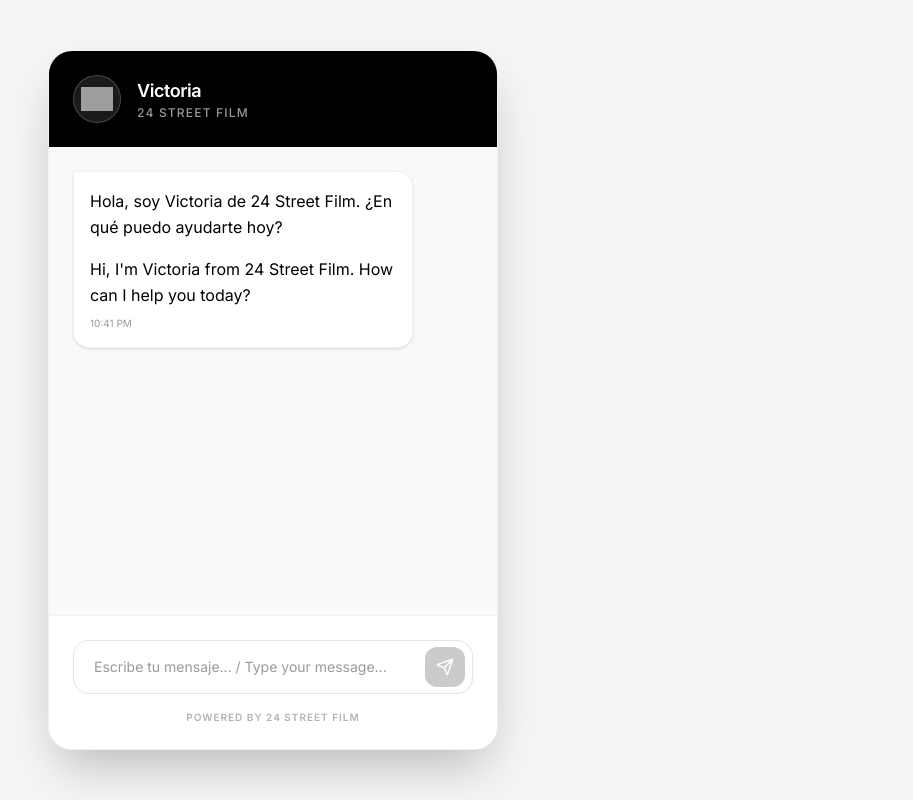
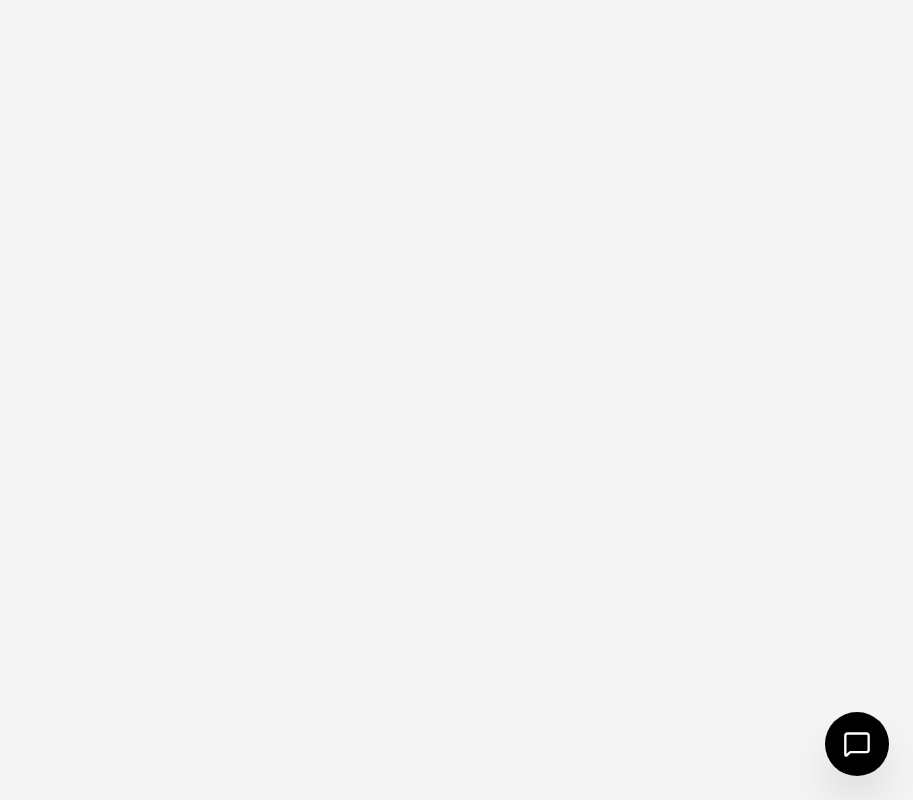
Before and after one commit to victorleyvatv/victoria-24streetfilm-chatbot, a React (Vite) app: page / in a window 1280 px wide. Shown: the whole page, without its empty margins (367-1280 px from the left). Built offline with nearby package versions, Linux system fonts and the light colour scheme; grey boxes are pictures that could not be loaded.

Commit message:
Update ChatInterface.tsx

```diff
--- a/src/components/ChatInterface.tsx
+++ b/src/components/ChatInterface.tsx
@@ -1,6 +1,6 @@
 import React, { useState, useRef, useEffect } from 'react';
 import { motion, AnimatePresence } from 'motion/react';
-import { Send, Bot, Loader2 } from 'lucide-react';
+import { Send, Bot, Loader2, MessageSquare, X } from 'lucide-react';
 import Markdown from 'react-markdown';
 import { getVictoriaResponse } from '../services/gemini';
 
@@ -23,6 +23,7 @@ export default function ChatInterface() {
   ]);
   const [input, setInput] = useState('');
   const [isLoading, setIsLoading] = useState(false);
+  const [isOpen, setIsOpen] = useState(false);
   const messagesEndRef = useRef<HTMLDivElement>(null);
 
   const scrollToBottom = () => {
@@ -78,19 +79,45 @@ export default function ChatInterface() {
     }
   };
 
+  if (!isOpen) {
+    return (
+      <div className="fixed bottom-6 right-6 z-50">
+        <button
+          onClick={() => setIsOpen(true)}
+          className="w-16 h-16 bg-black text-white rounded-full shadow-2xl flex items-center justify-center hover:scale-105 active:scale-95 transition-all"
+          aria-label="Open chat"
+        >
+          <MessageSquare size={28} />
+        </button>
+      </div>
+    );
+  }
+
   return (
-    <div className="w-full max-w-[450px] h-[700px] max-h-[90vh] flex flex-col bg-white rounded-3xl shadow-2xl overflow-hidden border border-black/5">
+    <div className="fixed bottom-6 right-6 z-50 w-[450px] max-w-[calc(100vw-24px)] h-[700px] max-h-[90vh] flex flex-col bg-white rounded-3xl shadow-2xl overflow-hidden border border-black/5">
       {/* Header */}
       <div className="bg-black p-6 flex items-center justify-between text-white">
         <div className="flex items-center gap-4">
           <div className="w-12 h-12 rounded-full bg-white/10 flex items-center justify-center border border-white/20">
-            <img src="https://raw.githubusercontent.com/victorleyvatv/Assets-for-24-Street-Film-branding/main/24STREETFILM%20ISOTIPO%20WEB.png" alt="24 Street Film" className="w-8 h-8 object-contain" />
+            <img
+              src="https://raw.githubusercontent.com/victorleyvatv/Assets-for-24-Street-Film-branding/main/24STREETFILM%20ISOTIPO%20WEB.png"
+              alt="24 Street Film"
+              className="w-8 h-8 object-contain"
+            />
           </div>
           <div>
             <h2 className="font-semibold text-lg tracking-tight">Victoria</h2>
             <p className="text-xs text-white/60 uppercase tracking-widest font-medium">24 Street Film</p>
           </div>
         </div>
+
+        <button
+          onClick={() => setIsOpen(false)}
+          className="w-9 h-9 rounded-full flex items-center justify-center hover:bg-white/10 transition-colors"
+          aria-label="Close chat"
+        >
+          <X size={18} />
+        </button>
       </div>
 
       {/* Messages Area */}
```
